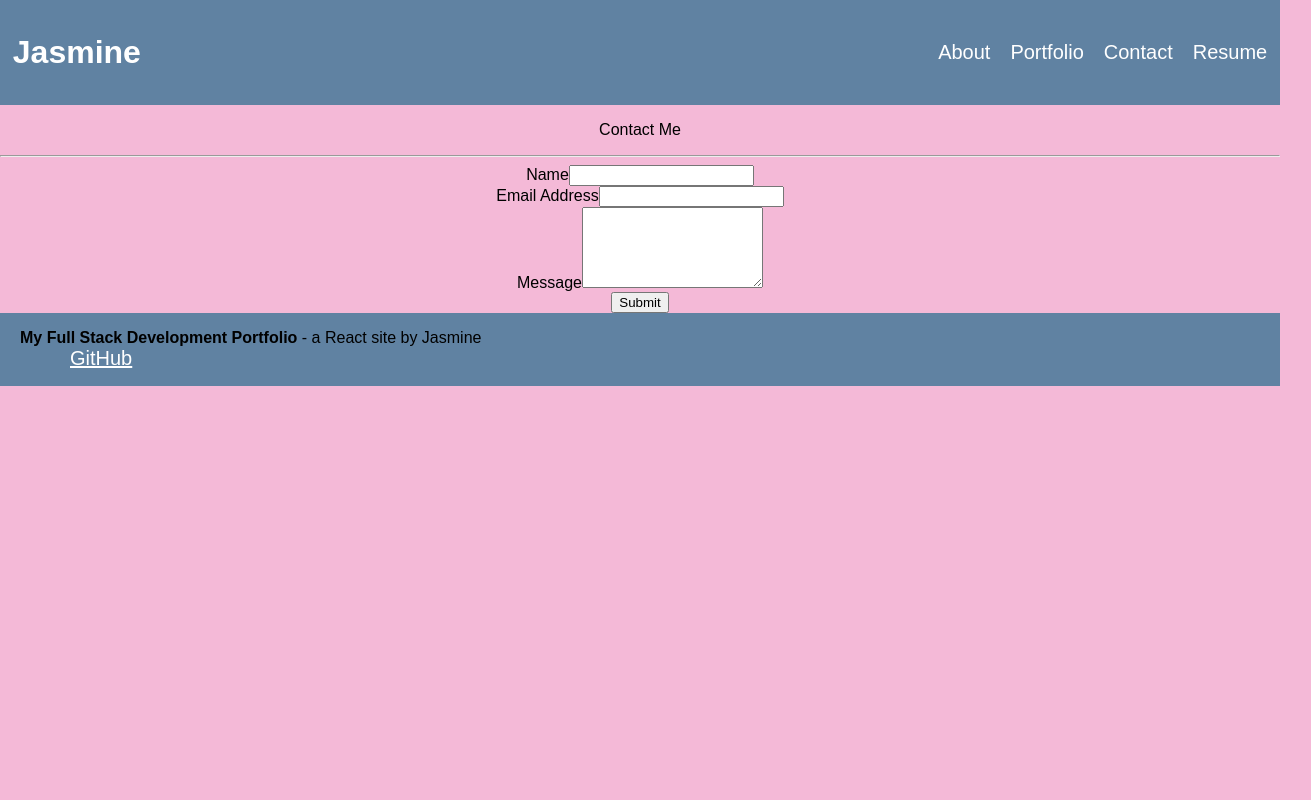
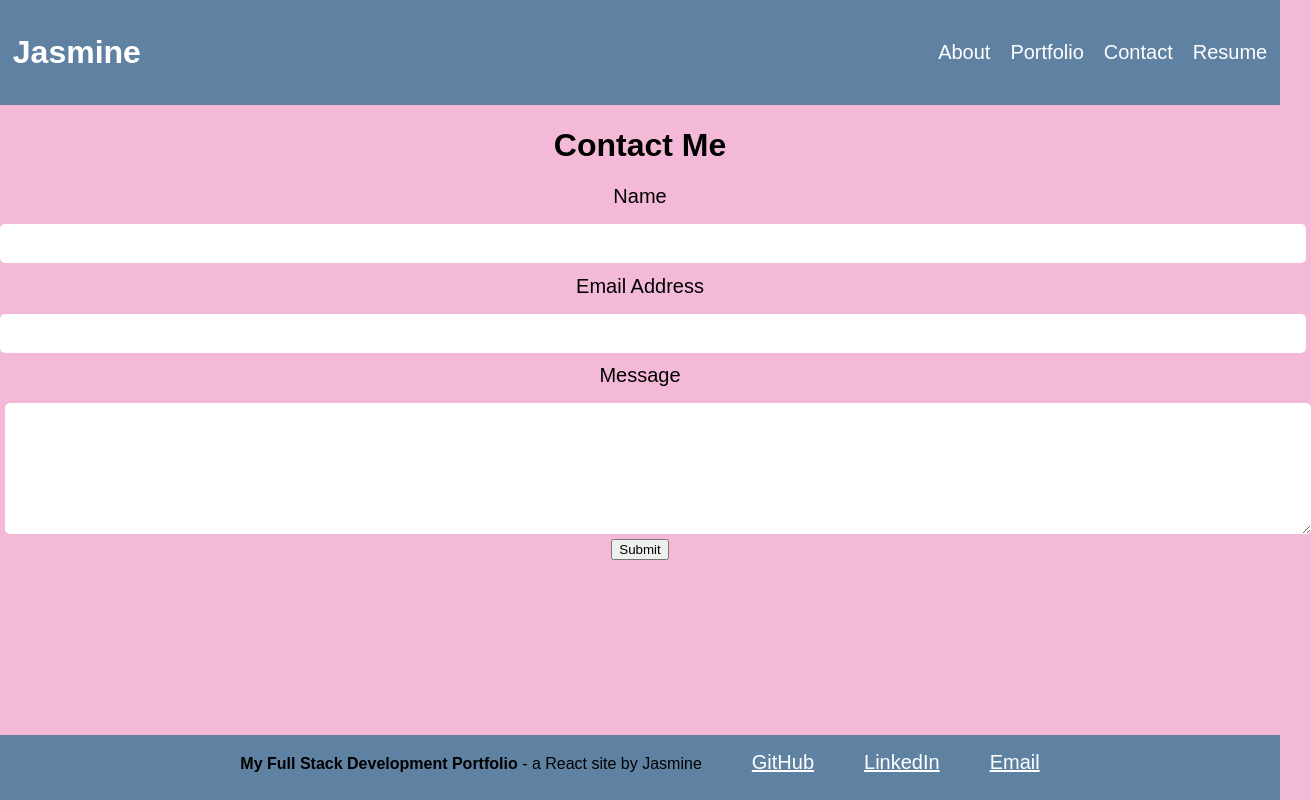
Before and after one commit to Jvn101/20-React-User-Portfolio, a React (Create React App) app: page / in a window 1280 px wide. Both pictures are taken after a click on the item "Contact". Shown: the whole page, 1311 px wide, since content can reach past the window. Built offline with nearby package versions, Linux system fonts and the light colour scheme.

Commit message:
update changes

```diff
--- a/src/components/About.jsx
+++ b/src/components/About.jsx
@@ -3,9 +3,10 @@ function About () {
 
 return (
 <div>
+<h1 class="pageHeading">About Me</h1>
 <img className="Profile" src={process.env.PUBLIC_URL + '/Images/avatar.png'} alt="Jasmine Neal"/>
 
-<p className="Content"> Hi i'm Jasmine a hard-working Accounting and Finance Major with 5+ years of work experience. Aiming to leverage a proven knowledge of high customer service, workflow prioritization and operations management skills in the accounting and finance sector. Frequently praised as diligent by my peers, I can be relied upon to complete tasks and achieve performance goals. I'm looking to combine my finance skills with software development and have undertaken a Coding Bootcamp at the University of Sydney to develop these skills. Please have a look around my portfolio and reach out if you'd like to get in contact. </p>
+<p class="About"> Hi i'm Jasmine a hard-working Accounting and Finance Major with 5+ years of work experience. Aiming to leverage a proven knowledge of high customer service, workflow prioritization and operations management skills in the accounting and finance sector. Frequently praised as diligent by my peers, I can be relied upon to complete tasks and achieve performance goals. I'm looking to combine my finance skills with software development and have undertaken a Coding Bootcamp at the University of Sydney to develop these skills. Please have a look around my portfolio and reach out if you'd like to get in contact. </p>
 
 </div>
 )}
--- a/src/components/Contact.jsx
+++ b/src/components/Contact.jsx
@@ -4,19 +4,10 @@ import { useForm, ValidationError } from '@formspree/react';
 
 
 function Contact() {
-    // return <div> I am the contact page
-    // <button className="button is-medium is-primary is-half m-6" onClick={()=> window.open("/#contact")}>Back to About</button>
-    // </div>
-
     const [state, handleSubmit] = useForm("my form");
-
-    const [formState, setFormState] = useState({ name: '', email: '', message: '' });
-
+    const [formState, setFormState] = useState({ username: '', email: '', message: '' });
     const [errorMessage, setErrorMessage] = useState('');
-    const { name, email, message } = formState;
-
-
-
+    const { username, email, message } = formState;
 
     const handleChange = (e) => {
         if (e.target.name === 'email') {
@@ -40,42 +31,30 @@ function Contact() {
       };
 
       return (
-        <div>
-          <p className="content is-medium">Contact Me</p>
-          <hr />
-          <form id="contact-form" onSubmit={handleSubmit}>
-            <div className="field">
-              <label className="label" htmlFor="name">Name</label>
-              <input className="input" type="text" name="name" defaultValue={name} onBlur={handleChange} />
+        <div className="form-box">
+          <h1 class="pageHeading">Contact Me</h1>
+          <form class="contact-form" onSubmit={handleSubmit}>
+            <div class="field">
+              <label>Name</label>
+              <input class="input" type="text" name="name" defaultValue={username} onBlur={handleChange} />
             </div>
-            <div className="field">
-              <label className="label" htmlFor="email">Email Address</label>
-              <input className="input" type="email" name="email" defaultValue={email} onBlur={handleChange} />
+            <div class="field">
+              <label>Email Address</label>
+              <input class="input" type="email" name="email" defaultValue={email} onBlur={handleChange} />
             </div>
-            <div className="field">
-              <label className="label" htmlFor="message">Message</label>
-              <textarea className="textarea" name="message" rows="5" defaultValue={message} onBlur={handleChange} />
+            <div class="field">
+              <label>Message</label>
+              <textarea class="input" name="message" rows="5" defaultValue={message} onBlur={handleChange} />
             </div>
             {errorMessage && (
               <div>
-                <p className="is-danger">{errorMessage}</p>
+                <p>{errorMessage}</p>
               </div>
             )}
-            <button className="button is-medium is-primary is-fullwidth" data-testid="button" type="submit">Submit</button>
+            <button type="submit">Submit</button>
           </form>
         </div>
       );
 }
 
 export default Contact
-
-// HEN I am presented with the Contact section
-// THEN I see a contact form with fields for a name, an email address, and a message
-// WHEN I move my cursor out of one of the form fields without entering text
-// THEN I receive a notification that this field is required
-// WHEN I enter text into the email address field
-// THEN I receive a notification if I have entered an invalid email address
-// WHEN I am presented with the Resume section
-// THEN I see a link to a downloadable resume and a list of the developer’s proficiencies
-// WHEN I view the footer
-// THEN I am presented with text or icon links to the developer’s GitHub and LinkedIn profiles, and their profile on a third platform (Stack Overflow, Twitter)
--- a/src/components/Footer.jsx
+++ b/src/components/Footer.jsx
@@ -4,9 +4,11 @@ function Footer() {
   return (
     <footer className="footer">
       <div className="content has-text-centered">
-        <p>
+        <p class="footerlinks">
           <strong>My Full Stack Development Portfolio</strong> - a React site by Jasmine
           <a href="https://github.com/Jvn101">GitHub</a>
+          <a href="https://www.linkedin.com/in/jasmineneal/">LinkedIn</a>
+          <a href="jasmineneal101@gmail.com">Email</a>
           </p>
       </div>
     </footer>
--- a/src/components/Portfolio.jsx
+++ b/src/components/Portfolio.jsx
@@ -7,7 +7,7 @@ const [portfolio] = useState([
   {
     title: "Password Generator",
     image: "/Images/passwordGenerator.png",
-    description: "Website showcasing a random password generator that outputs passwords based on a set of criteria with options selected by the user.",
+    description: "Website showcasing a random password generator that outputs passwords on user input.",
     repository: "https://github.com/Jvn101/03-JavaScript-Password-Generator",
     deployedlink: "https://jvn101.github.io/03-JavaScript-Password-Generator/"
   },
@@ -28,7 +28,7 @@ const [portfolio] = useState([
   {
     title: "Express.js Note Taker",
     image: "Images/noteTaker.png",
-    description: "This application is called Note Taker and can be used to write and save notes. This application will use an Express.js back end and will save and retrieve note data from a JSON file.",
+    description: "This application is called Note Taker and can be used to write and save notes. This application will use an Express.js back end and will save and retrieve note data from a JSON file. The project was created with code from edX Boot Camps.",
     repository: "https://github.com/Jvn101/11-Express.js-Note-Taker",
     deployedlink: "https://notetakerapplication-week11.herokuapp.com/"
   },
--- a/src/components/Resume.jsx
+++ b/src/components/Resume.jsx
@@ -3,30 +3,34 @@ import resume from './Resume/Jasmine-Neal-Resume.pdf'
 function Resume() {
     return (
     //<div> I am the Resume page
+
     <div className="columns">
+      <h1 class="pageHeading">Resume</h1>
       <div className="column">
-        <p className="content is-medium">Resume</p>
-        <hr />
+
+     <div class="ResumeContent">
         <a className="button is-primary"
-          href={resume}
-          target="_blank" rel="noreferrer">
+          href={resume}>
           <span className="icon">
-            <i className="fas fa-download"></i>
+
           </span>
           <span>Download My Resume</span>
         </a>
       </div>
-      <div className="column">
-        <p className="content is-medium">Skills</p>
-        <hr />
-        <ul>
-            <li>HTML, CSS, Javascript</li>
-            <li>OpenAPI, JSON</li>
+      <div>
+        <h2>Skills:</h2>
+
+        <ul class="skills">
+            <li>HTML</li>
+            <li>CSS</li>
+            <li>Javascript</li>
+            <li>JSON</li>
             <li>React</li>
             <li>Markdown</li>
             <li>Git</li>
         </ul>
       </div>
+      </div>
     </div>
 )}
 
--- a/src/index.css
+++ b/src/index.css
@@ -4,11 +4,15 @@
 
 }
 
+
 body {
   margin: 0;
   font-family: sans-serif;
-    text-align: center;
-    background-color: #f4b9d7;
+  text-align: center;
+  background-color: #f4b9d7;
+  min-height: 100vh;
+  display: flex;
+  flex-direction: column;
 }
 
 code {
@@ -36,30 +40,97 @@ code {
 
 .card img {
   max-width: 100%;
+
   align-items: center;
 }
 
+.img:hover {
+  opacity: 0.7;
+  box-shadow: 10px 10px 40px 1px rgb(215, 121, 211);
+}
 
-/* .navbar {
+.About {
+  padding: 40px;
+  margin-bottom: 10%;
+}
+
+.skills {
+  list-style-type: none;
+  padding: 10px;
+}
+
+.ResumeContent {
   text-align: center;
-  justify-content: space-between;
-  display: flex;
-  width: 100%;
-  background-color: #6082a2;
-  cursor: pointer;
+}
 
-} */
+.input {
+  margin: 5px;
+  text-align: center;
+}
 
-footer {
-  display: flex;
+
+.field {
+  text-align: center;
+}
+
+
+.form-box input, textarea{
+  display: block;
+ width: 100%;
+  padding: .5rem .8rem .5rem .8rem;
+  margin: .9vw 0 ;
+  border:0;
+  border-radius: 5px;
+  font-size: 20px;
+}
+
+.form-box label{
+  display: block;
+  text-align: center;
+  font-size: 20px;
+  margin: 0 0 2vh 0;
+}
+
+ footer {
+
+    height:65px;
+    width: 100%;
+    background-image: none;
+    background-repeat: repeat;
+    background-attachment: scroll;
+    background-position: 0% 0%;
+    position: fixed;
+    bottom: 0pt;
+    left: 0pt;
+    background-color: var(--dark)
+ }
+
+
+ .footerlinks a {
+  display: inline-block;
+ }
+  /* position: absolute;
+
+bottom:0;
+
+padding-top: 10px;
+
+text-align: center;
+
+width: 100%;
+
+height: 80px;
+display: flex; */
+
+  /* display: flex;
   justify-content: space-between;
   align-items: center;
   background-color: var(--dark);
   min-height: 50px;
   padding-left: 20px;
   padding-right: 20px;
-  bottom: 0;
-}
+  margin-top: auto; */
+
 
 footer a {
   display: flex;
```
